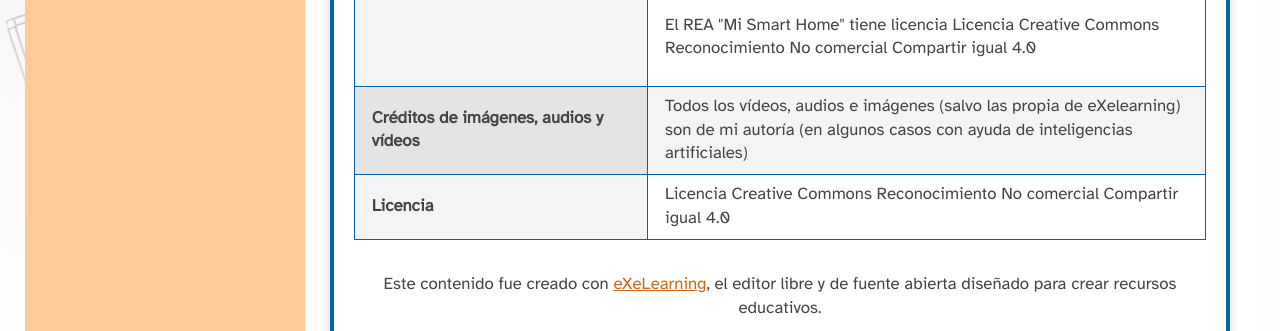
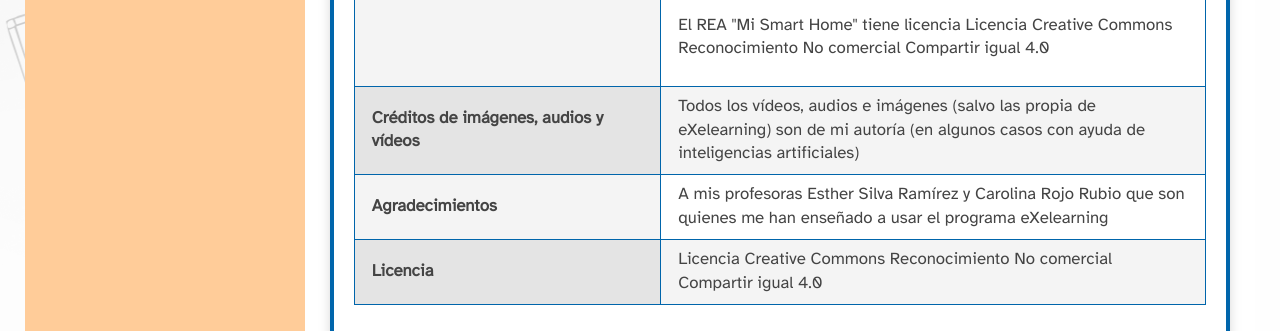
Before and after one commit to TFM-Antonio-Prieto/TFM-Antonio-Prieto.github.io, a plain HTML site: page crditos.html in a window 1280 px wide. Shown: the part 1157-1488 px from the top of the page. Drawn offline with Linux system fonts and the light colour scheme.

Commit message:
Add files via upload

```diff
--- a/crditos.html
+++ b/crditos.html
@@ -86,6 +86,10 @@
 <td style="width: 881.406px;">Todos los vídeos, audios e imágenes (salvo las propia de eXelearning) son de mi autoría (en algunos casos con ayuda de inteligencias artificiales)</td>
 </tr>
 <tr>
+<th style="width: 436.406px;">Agradecimientos</th>
+<td style="width: 881.406px;">A mis profesoras Esther Silva Ramírez y Carolina Rojo Rubio que son quienes me han enseñado a usar el programa eXelearning</td>
+</tr>
+<tr>
 <th style="width: 436.406px;">Licencia</th>
 <td style="width: 881.406px;">Licencia Creative Commons Reconocimiento No comercial Compartir igual 4.0</td>
 </tr>
```
